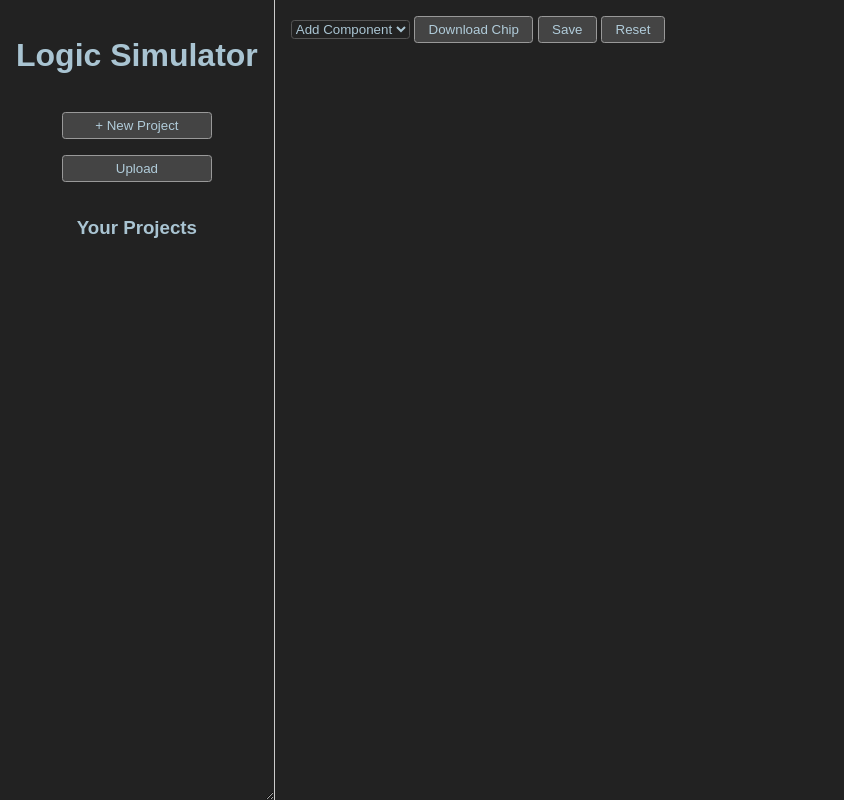
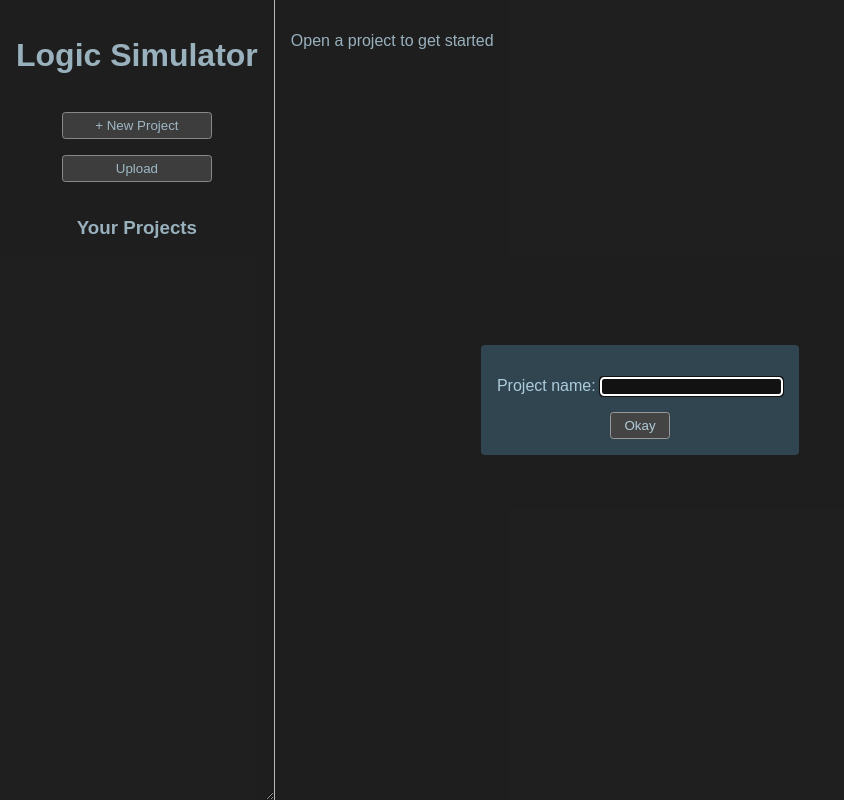
Before and after one commit to james-pre/zlogic, a website built with Vite: page src/index.html in a window 1280 px wide. Both pictures are taken after a click on the button "+ New Project". Shown: the whole page, without its empty margins (0-844 px from the left). Built offline with nearby package versions, Linux system fonts and the light colour scheme; what utilium would draw is missing.

Commit message:
Began adding project management

```diff
--- a/src/editor.ts
+++ b/src/editor.ts
@@ -1,11 +1,11 @@
 import $ from 'jquery';
 import { List } from 'utilium';
 import { download } from 'utilium/dom.js';
-import { Input } from './builtin/io.js';
+import { Input } from './builtin/index.js'; // Need side-effects
 import { Chip, chips as chipConstructors } from './chip.js';
 import type { ChipData, ChipFile, EditorState } from './definitions.js';
 import type { Pin } from './pin.js';
-import { alert } from './utils.js';
+import { popup } from './utils.js';
 import { Wire } from './wire.js';
 
 export const element = $('#editor'),
@@ -31,7 +31,7 @@ toolbar.find<HTMLSelectElement>('select.add').on('change', e => {
 
 	const ChipCtor = chipConstructors.get(e.target.value);
 	if (!ChipCtor) {
-		void alert('Component does not exist');
+		void popup(false, 'Component does not exist');
 		return;
 	}
 
--- a/src/index.html
+++ b/src/index.html
@@ -36,8 +36,8 @@
 			</div>
 		</div>
 
-		<dialog id="alert">
-			<p class="text"></p>
+		<dialog id="popup">
+			<p class="contents"></p>
 			<button>Okay</button>
 		</dialog>
 
--- a/src/index.ts
+++ b/src/index.ts
@@ -1,11 +1,10 @@
 import './styles.css';
 import './ui.css';
 import $ from 'jquery';
-import * as editor from './editor.js';
-import './builtin/index.js';
+import * as project from './project.js';
 
 $('#menu button.new').on('click', () => {
-	editor.open();
+	void project.create();
 });
 
 $(document.body).on('keydown', e => {
--- a/src/project.ts
+++ b/src/project.ts
@@ -1 +1,9 @@
+import { popup } from './utils.js';
+import { open } from './editor.js';
+
+export async function create() {
+	const name = await popup(true, `Project name: <input />`);
+	open();
+}
+
 export function load() {}
--- a/src/utils.ts
+++ b/src/utils.ts
@@ -4,17 +4,17 @@ export function randomID(): string {
 	return crypto.randomUUID();
 }
 
-const alert_ = $<HTMLDialogElement>('#alert');
-export function alert(text: string): Promise<void> {
-	const { promise, resolve } = Promise.withResolvers<void>();
+const popup_ = $<HTMLDialogElement>('#popup');
+export function popup(isPrompt: boolean, contents: string): Promise<string | undefined> {
+	const { promise, resolve } = Promise.withResolvers<string | undefined>();
 
-	alert_.find('p').text(text);
+	popup_.find('.contents')[isPrompt ? 'html' : 'text'](contents);
 
-	alert_[0].showModal();
+	popup_[0].showModal();
 
-	alert_.find('button').on('click', () => {
-		alert_[0].close();
-		resolve();
+	popup_.find('button').on('click', () => {
+		popup_[0].close();
+		resolve(popup_.find('input').val());
 	});
 
 	return promise;
```
